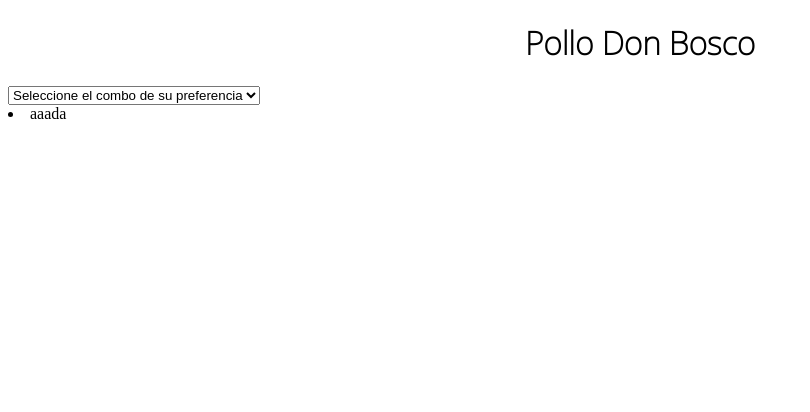
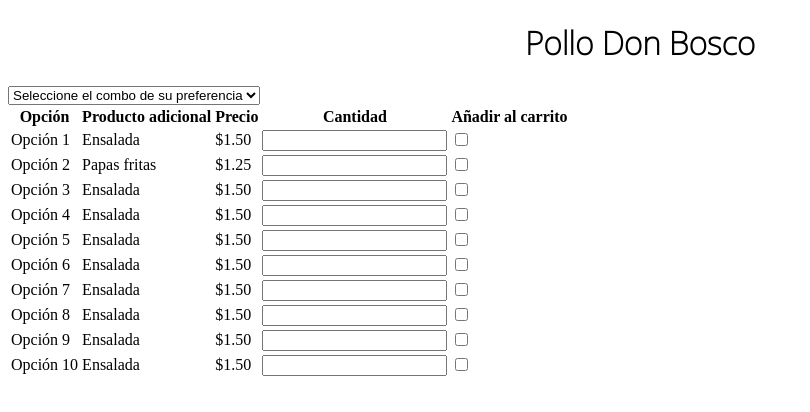
Before and after one commit to CristhoperCortez/tallerdaw2_9_15, a plain HTML site: page Taller2_daw_gerardo_cristopher/index.html in a window 1280 px wide. Shown: the whole page, without its empty margins (0-810 px from the left). Drawn offline with Linux system fonts and the light colour scheme.

Commit message:
Update index.html

```diff
--- a/Taller2_daw_gerardo_cristopher/index.html
+++ b/Taller2_daw_gerardo_cristopher/index.html
@@ -19,7 +19,49 @@
     <option value="3">Combo infantil</option>
   </select>
   <table>
-    <li>aaada</li>
+    <tr>
+        <th>Opción</th> <th>Producto adicional</th> <th>Precio</th> <th> Cantidad</th> <th>Añadir al carrito</th>
+    </tr>
+    <tr>
+        <td>Opción 1</td> <td>Ensalada</td> <td>$1.50</td> <td><input type="number" min="0"></td> <td>  <input class="form-check-input" type="checkbox" value="" id="flexCheckChecked" >
+        </td>
+    </tr>
+    <tr>
+        <td>Opción 2</td> <td>Papas fritas</td> <td>$1.25   </td> <td><input type="number" min="0"></td> <td>  <input class="form-check-input" type="checkbox" value="" id="flexCheckChecked" >
+        </td>
+    </tr>
+    <tr>
+        <td>Opción 3</td> <td>Ensalada</td> <td>$1.50</td> <td><input type="number" min="0"></td> <td>  <input class="form-check-input" type="checkbox" value="" id="flexCheckChecked" >
+        </td>
+    </tr>
+    <tr>
+        <td>Opción 4</td> <td>Ensalada</td> <td>$1.50</td> <td><input type="number" min="0"></td> <td>  <input class="form-check-input" type="checkbox" value="" id="flexCheckChecked" >
+        </td>
+    </tr>
+    <tr>
+        <td>Opción 5</td> <td>Ensalada</td> <td>$1.50</td> <td><input type="number" min="0"></td> <td>  <input class="form-check-input" type="checkbox" value="" id="flexCheckChecked" >
+        </td>
+    </tr>
+    <tr>
+        <td>Opción 6</td> <td>Ensalada</td> <td>$1.50</td> <td><input type="number" min="0"></td> <td>  <input class="form-check-input" type="checkbox" value="" id="flexCheckChecked" >
+        </td>
+    </tr>
+    <tr>
+        <td>Opción 7</td> <td>Ensalada</td> <td>$1.50</td> <td><input type="number" min="0"></td> <td>  <input class="form-check-input" type="checkbox" value="" id="flexCheckChecked" >
+        </td>
+    </tr>
+    <tr>
+        <td>Opción 8</td> <td>Ensalada</td> <td>$1.50</td> <td><input type="number" min="0"></td> <td>  <input class="form-check-input" type="checkbox" value="" id="flexCheckChecked" >
+        </td>
+    </tr>
+    <tr>
+        <td>Opción 9</td> <td>Ensalada</td> <td>$1.50</td> <td><input type="number" min="0"></td> <td>  <input class="form-check-input" type="checkbox" value="" id="flexCheckChecked" >
+        </td>
+    </tr>
+    <tr>
+        <td>Opción 10</td> <td>Ensalada</td> <td>$1.50</td> <td><input type="number" min="0"></td> <td>  <input class="form-check-input" type="checkbox" value="" id="flexCheckChecked" >
+        </td>
+    </tr>
 </table>
 </body>
 </html>
```
